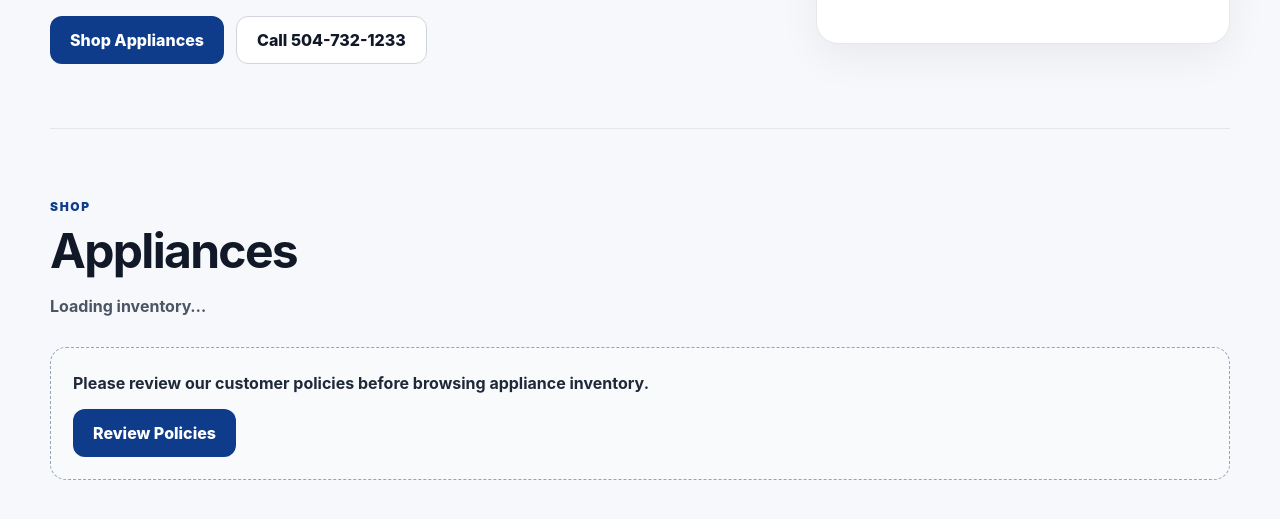
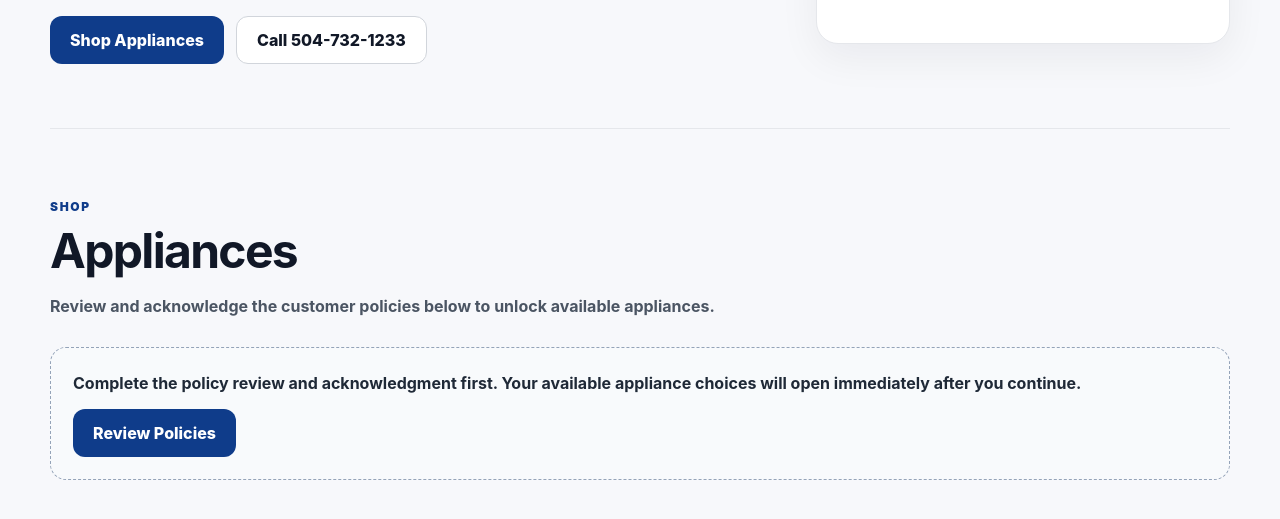
Before and after one commit to BUTTER6599/EDP-Master-System, a website: page customer-portal-v3/public/index.html in a window 1280 px wide. Shown: the part 541-1060 px from the top of the page. Drawn offline with Linux system fonts and the light colour scheme.

Commit message:
TEST portal: replace pre-gate loading message with policy unlock guidance

```diff
--- a/customer-portal-v3/public/index.html
+++ b/customer-portal-v3/public/index.html
@@ -50,10 +50,10 @@
       <div class="section-heading">
         <p class="eyebrow">SHOP</p>
         <h2>Appliances</h2>
-        <p id="appliance-status" data-state="loading">Loading inventory…</p>
+        <p id="appliance-status" data-state="gated">Review and acknowledge the customer policies below to unlock available appliances.</p>
       </div>
       <div id="shop-gate-cta" class="shop-gate-cta">
-        <p>Please review our customer policies before browsing appliance inventory.</p>
+        <p>Complete the policy review and acknowledgment first. Your available appliance choices will open immediately after you continue.</p>
         <div class="actions">
           <button type="button" class="button primary" id="open-policy-gate">Review Policies</button>
         </div>
```
